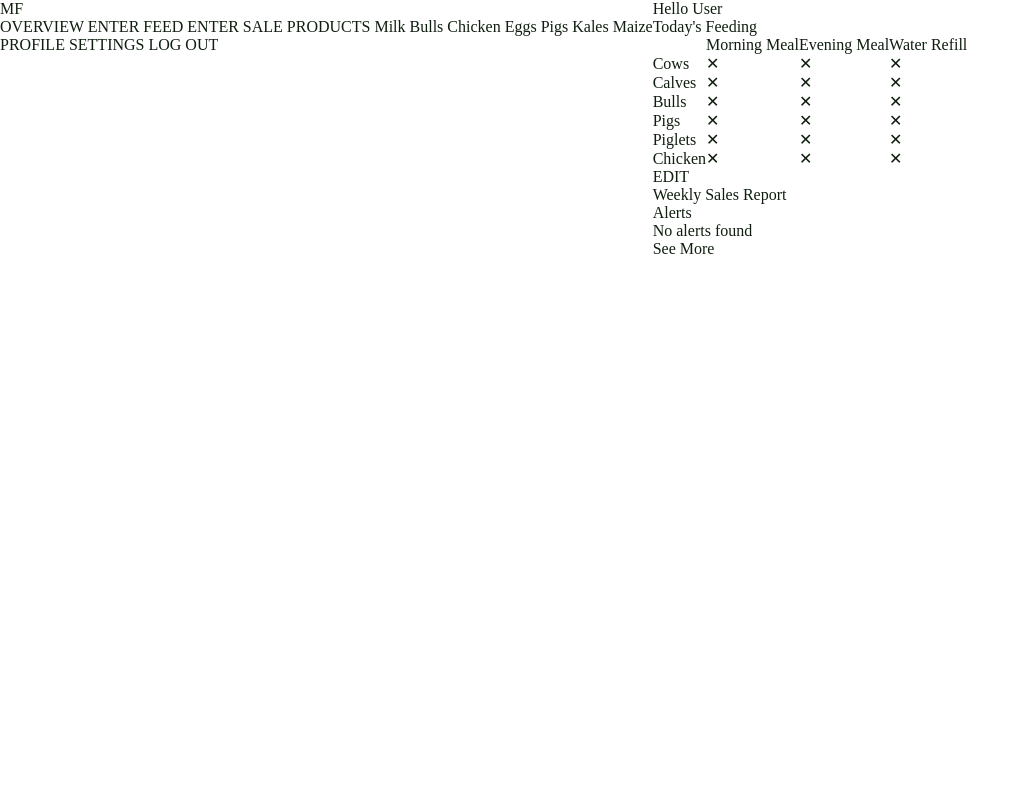
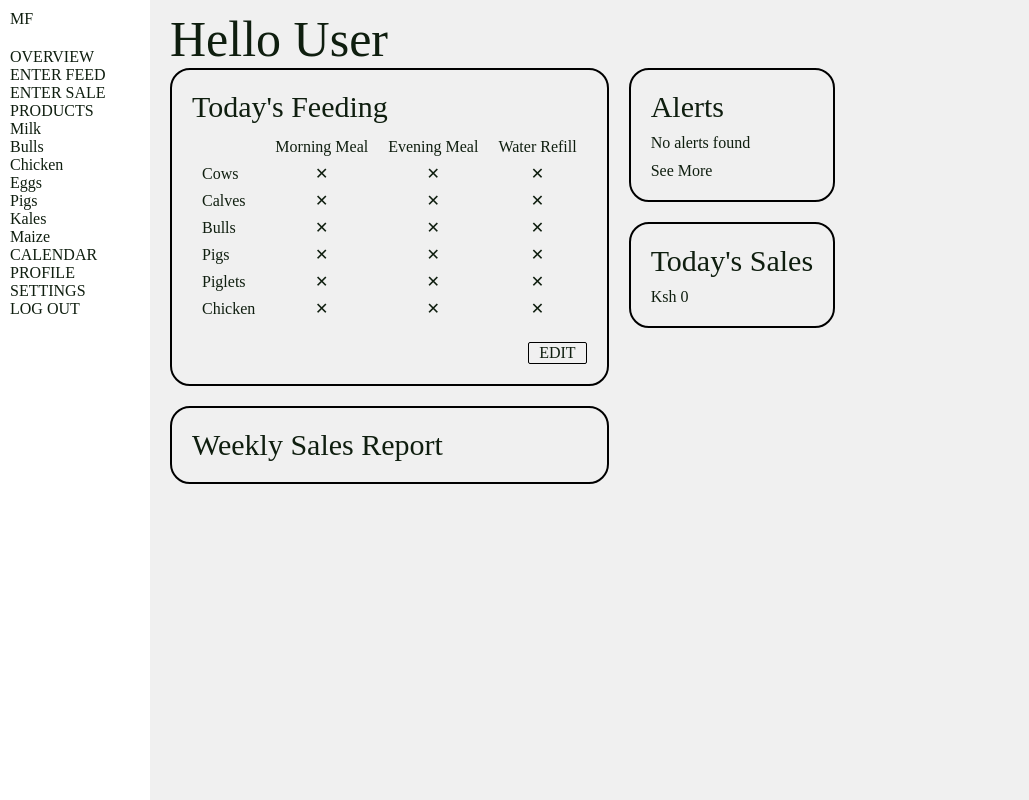
Before and after one commit to glomukabwa/Farm-Management-System, a PHP site: page /Farm/php/index.php in a window 1280 px wide. Shown: the whole page, without its empty margins (0-1029 px from the left). Run offline with PHP 8.4, Linux system fonts and the light colour scheme.

Commit message:
Feedings Table

```diff
--- /dev/null
+++ b/css/index.css
@@ -0,0 +1,106 @@
+:root{
+    font-size: 62.5%;
+    --basecolor:#0F1E0F;
+    --supportcolor:#AB7843;
+    --support2:#ffffff;
+    --lighterbrown:antiquewhite;
+    --lightestgrey:#F0F0F0;
+}
+
+body{
+    font-size: 1.6rem;
+    color: var(--basecolor);
+    background-color: var(--support2);
+    display:flex;
+}
+
+.main-content{
+    padding: 1rem 2rem;
+}
+
+.main-content h1{
+    font-size: 5rem;
+}
+
+.main-content h2{
+    font-size: 3rem;
+}
+
+.content{
+    display: flex;
+    gap:2rem;
+}
+
+.left{
+   display: flex;
+   flex-direction:column;
+   gap:2rem;
+}
+
+.right{
+   display: flex;
+   flex-direction:column;
+   gap:2rem;
+}
+
+/*FEEDINGS SECTION*/
+.feedings{
+    border: solid 0.2rem black;
+    border-radius: 2rem;
+    padding: 2rem;
+    display: flex;
+    flex-direction: column;
+    gap:1rem;
+}
+
+.feedings table th, .feedings table td{
+    /*border: solid 0.1rem black;*/
+    text-align: center;
+    padding: 0.4rem 1rem;
+}
+
+.feedings table #animal{
+    text-align: left;
+}
+
+.feedings a{
+    border: solid 0.1rem black;
+    border-radius: 0.2rem;
+    width:fit-content;
+    padding:0.1rem 1rem;
+    display: inline-block;
+    margin-left: auto;
+    margin-top: 1rem;
+}
+
+/*WEEKLY SALES SECTION*/
+.weekly-sales{
+    border: solid 0.2rem black;
+    border-radius: 2rem;
+    padding: 2rem;
+    display: flex;
+    flex-direction: column;
+    gap:1rem;
+}
+
+
+/*ALERTS SECTION*/
+.alerts{
+    border: solid 0.2rem black;
+    border-radius: 2rem;
+    padding: 2rem;
+    display: flex;
+    flex-direction: column;
+    gap:1rem;
+}
+
+
+/*TODAY'S SALES SECTION*/
+.todays-sales{
+    border: solid 0.2rem black;
+    border-radius: 2rem;
+    padding: 2rem;
+    display: flex;
+    flex-direction: column;
+    gap:1rem;
+}
--- a/css/main.css
+++ b/css/main.css
@@ -4,6 +4,7 @@
     --supportcolor:#AB7843;
     --support2:#ffffff;
     --lighterbrown:antiquewhite;
+    --lightestgrey:#F0F0F0;
 }
 
 body{
@@ -12,3 +13,37 @@ body{
     background-color: var(--support2);
     display:flex;
 }
+
+.sidebar{
+    display: flex;
+    flex-direction: column;
+    height: 100vh;
+    position:fixed;/*This ensures it doesn't scroll if the main-content scrolls. It removes the
+    sidebar from the normal flow of the page so you have to give it a width like I have below
+    then make sure that the left padding of the main-content is similar to the width(or slightly
+    more so the main-content doesn't start directly at the edge) or else they will overlap (the
+    main-content will appear on top of the sidebar cz it's treating it like it's not there.*/
+    width:15rem;
+    padding:1rem;
+    gap:2rem;
+}
+
+.links{
+    display: flex;
+    flex-direction: column;
+}
+
+.top-links, .bottom-links{
+    display: flex;
+    flex-direction: column;
+}
+
+.bottom-links{
+}
+
+.main-content{
+    margin-left: 15rem;/*This is to make sure it doesn't appear at the top of the sidebar*/
+    height:100vh;
+    background-color: var(--lightestgrey);
+    width:100%;
+}
--- a/php/index.php
+++ b/php/index.php
@@ -3,18 +3,19 @@
 <head>
     <meta charset="UTF-8">
     <meta name="viewport" content="width=device-width, initial-scale=1.0">
-    <title>Overview Page</title>
+    <title>Home Page</title>
     <link rel="stylesheet" href="../css/reset.css">
     <link rel="stylesheet" href="../css/main.css">
+    <link rel="stylesheet" href="../css/index.css">
 </head>
 <body>
     <section class="sidebar">
-        <div>
+        <div class="logo">
             <p>MF</p>
         </div>
 
-        <div>
-            <div>
+        <div class="links">
+            <div class="top-links">
                 <a href="http://localhost/Farm%20Website/php/index.php">OVERVIEW</a>
                 <a href="#">ENTER FEED</a>
                 <a href="#">ENTER SALE</a>
@@ -26,9 +27,10 @@
                 <a href="#">Pigs</a>
                 <a href="#">Kales</a>
                 <a href="#">Maize</a>
+                <a href="#">CALENDAR</a>
             </div>
 
-            <div>
+            <div class="bottom-links">
                 <a href="#">PROFILE</a>
                 <a href="#">SETTINGS</a>
                 <a href="#">LOG OUT</a>
@@ -36,12 +38,15 @@
         </div>
     </section>
 
-    <section class="maincontent">
-        <div>
+    <section class="main-content">
         <h1>Hello User</h1>
 
-            <div>
+        <div class="content">
+            <div class="left">
+
+                <div class="feedings">
                     <h2>Today's Feeding</h2>
+
                     <table>
                         <tr>
                             <th></th>
@@ -50,55 +55,65 @@
                             <th>Water Refill</th>
                         </tr>
                         <tr>
-                        <td>Cows</td>
+                            <td id="animal">Cows</td>
                             <td>✕</td>
                             <td>✕</td>
                             <td>✕</td>
                         </tr>
                         <tr>
-                        <td>Calves</td>
+                            <td id="animal">Calves</td>
                             <td>✕</td>
                             <td>✕</td>
                             <td>✕</td>
                         </tr>
                         <tr>
-                        <td>Bulls</td>
+                            <td id="animal">Bulls</td>
                             <td>✕</td>
                             <td>✕</td>
                             <td>✕</td>
                         </tr>
                         <tr>
-                        <td>Pigs</td>
+                            <td id="animal">Pigs</td>
                             <td>✕</td>
                             <td>✕</td>
                             <td>✕</td>
                         </tr>
                         <tr>
-                        <td>Piglets</td>
+                            <td id="animal">Piglets</td>
                             <td>✕</td>
                             <td>✕</td>
                             <td>✕</td>
                         </tr>
                         <tr>
-                        <td>Chicken</td>
+                            <td id="animal">Chicken</td>
                             <td>✕</td>
                             <td>✕</td>
                             <td>✕</td>
                         </tr>
                     </table>
+
                     <a href="#">EDIT</a>
                 </div>
 
-            <div>
+                <div class="weekly-sales">
                     <h2>Weekly Sales Report</h2>
                 </div>
             </div>
 
-        <div>
-            <h1>Alerts</h1>
+            <div class="right">
+                <div class="alerts">
+                    <h2>Alerts</h2>
                     <p>No alerts found</p>
                     <a href="#">See More</a>
                 </div>
+
+                <div class="todays-sales">
+                    <h2>Today's Sales</h2>
+                    <p>Ksh 0</p>
+                </div>
+            </div>
+        </div>
+
     </section>
 </body>
 </html>
```
Lines whose indentation alone changed are shown as unchanged.
